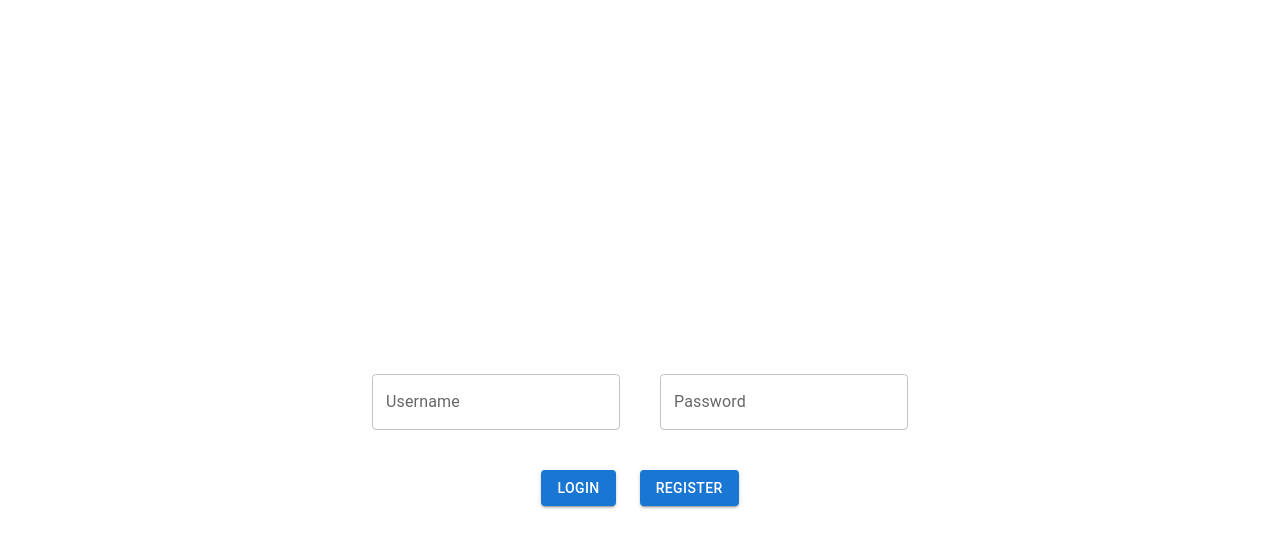
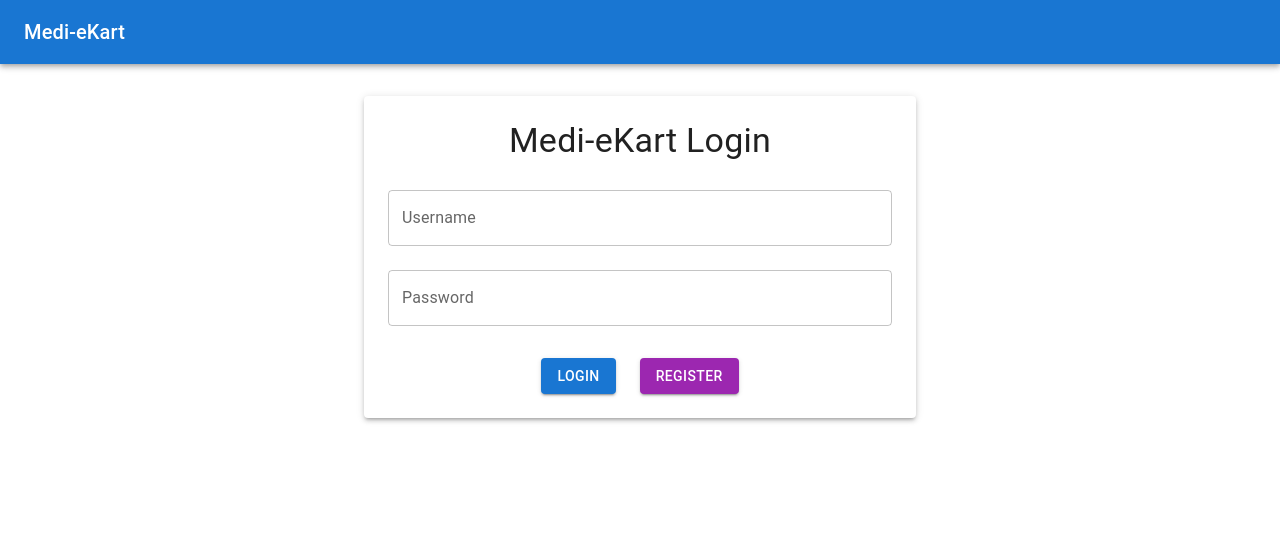
Before and after one commit to Syntist/medi-ekart-app, a React (Create React App) app: page / in a window 1280 px wide. Shown: the top 548 px of the page. Built offline with nearby package versions, Linux system fonts and the light colour scheme.

Commit message:
updated login ui

```diff
--- a/src/Pages/Login/index.jsx
+++ b/src/Pages/Login/index.jsx
@@ -1,10 +1,22 @@
-import { Box, Button, TextField } from "@mui/material";
 import React from "react";
 import { useForm } from "react-hook-form";
 import { useNavigate } from "react-router-dom";
 import { signIn } from "../../api/auth";
 import { toast } from "react-toastify";
 import { useAuth } from "../../component/AuthContext";
+import {
+  Box,
+  Button,
+  TextField,
+  Typography,
+  AppBar,
+  Toolbar,
+  Grid,
+  Card,
+  CardContent,
+  Container,
+  Paper,
+} from "@mui/material";
 
 export const Login = () => {
   const { login } = useAuth();
@@ -19,30 +31,55 @@ export const Login = () => {
       })
       .catch((err) => toast.error(err?.response?.data?.message));
   };
+
   return (
+    <Box>
+      <AppBar position="static">
+        <Toolbar>
+          <Typography variant="h6" sx={{ flexGrow: 1 }}>
+            Medi-eKart
+          </Typography>
+        </Toolbar>
+      </AppBar>
+      <Container maxWidth="sm">
+        <Paper elevation={3} sx={{ padding: 3, marginTop: 4 }}>
+          <Typography variant="h4" align="center" gutterBottom>
+            Medi-eKart Login
+          </Typography>
+          <form onSubmit={handleSubmit(onSubmit)}>
+            <TextField
+              fullWidth
+              margin="normal"
+              label="Username"
+              {...register("username")}
+            />
+            <TextField
+              fullWidth
+              margin="normal"
+              label="Password"
+              {...register("password")}
+              type="password"
+            />
             <Box
               display="flex"
               justifyContent="center"
               alignItems="center"
-      minHeight="100vh"
-      mt={5}
+              mt={3}
             >
-      <form onSubmit={handleSubmit(onSubmit)}>
-        <TextField sx={{ mr: 5 }} label="Username" {...register("username")} />
-        <TextField label="Password" {...register("password")} type="password" />
-        <Box display="flex" justifyContent="center" alignItems="center" mt={5}>
-          <Button sx={{ mr: 3 }} variant="contained" type="submit">
+              <Button variant="contained" color="primary" type="submit" sx={{ mr: 3 }}>
                 Login
               </Button>
               <Button
                 onClick={() => navigate("/register")}
                 variant="contained"
-            type="submit"
+                color="secondary"
               >
                 Register
               </Button>
             </Box>
           </form>
+        </Paper>
+      </Container>
     </Box>
   );
 };
```
Lines whose indentation alone changed are shown as unchanged.
